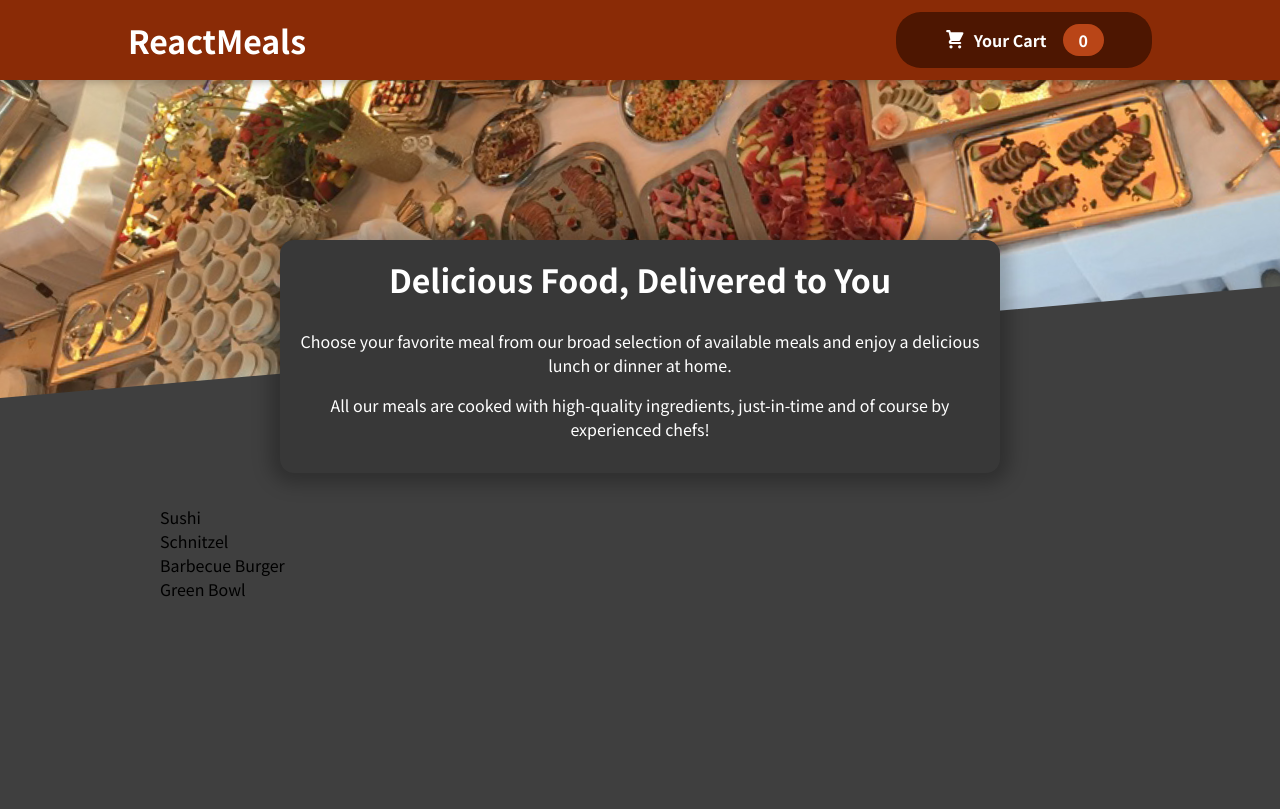
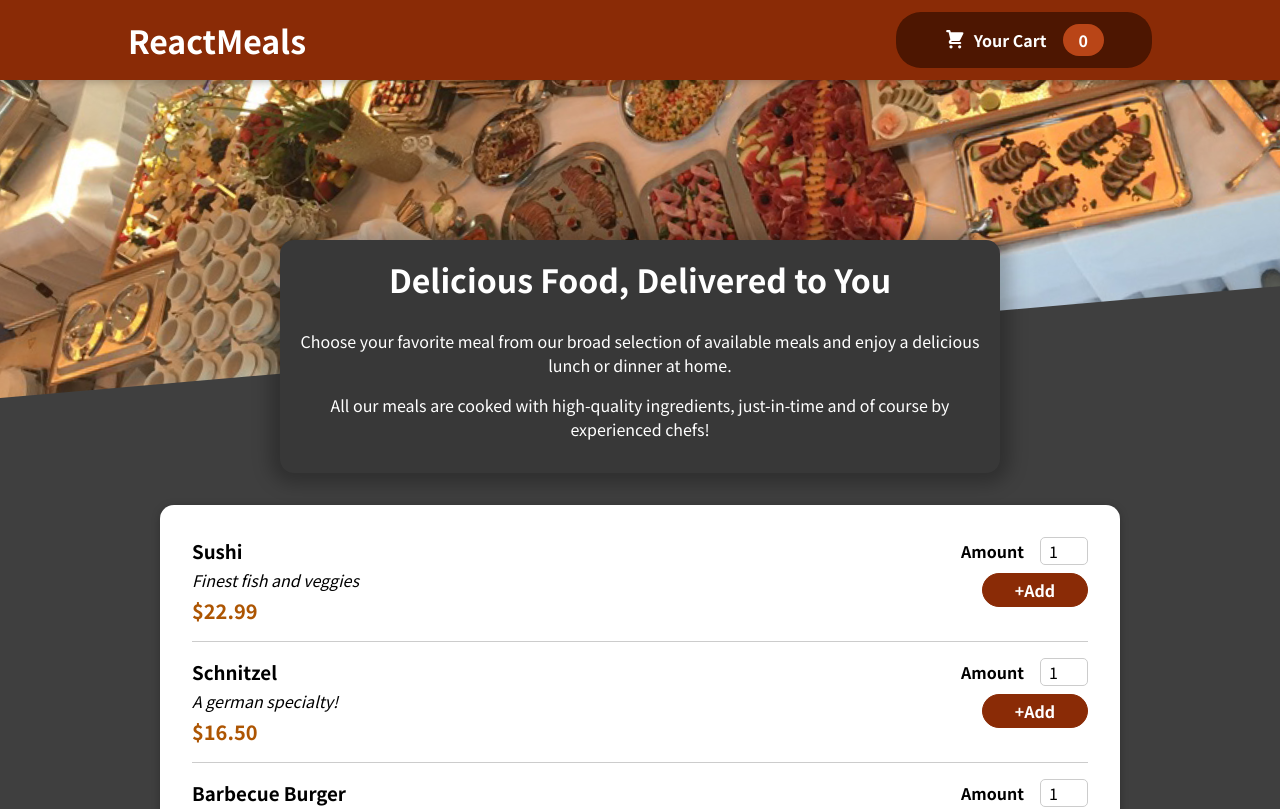
Before and after one commit to Ayaz-Rzayev/food-order-app, a React (Create React App) app: page / in a window 1280 px wide. Shown: the top 809 px of the page. Built offline with nearby package versions, Linux system fonts and the light colour scheme.

Commit message:
Card, MealItem, Input, MealItemForm components added

```diff
--- a/src/components/Meals/AvailableMeals.js
+++ b/src/components/Meals/AvailableMeals.js
@@ -1,5 +1,7 @@
 import React from "react";
 import styles from "./AvailableMeals.module.css";
+import Card from "../UI/Card";
+import MealItem from "./MealItem/MealItem";
 
 const DUMMY_MEALS = [
   {
@@ -30,12 +32,21 @@
 
 const AvailableMeals = () => {
   const mealList = DUMMY_MEALS.map((meal) => {
-    return <li>{meal.name}</li>;
+    return (
+      <MealItem
+        key={meal.id}
+        name={meal.name}
+        description={meal.description}
+        price={meal.price}
+      />
+    );
   });
 
   return (
     <section className={styles.meals}>
-      <ul>{mealList}</ul>
+      <Card>
+        <ul>{mealList}</ul>
+      </Card>
     </section>
   );
 };
--- /dev/null
+++ b/src/components/Meals/MealItem/MealItem.js
@@ -0,0 +1,21 @@
+import React from "react";
+import styles from "./MealItem.module.css";
+import MealItemForm from "./MealItemForm";
+
+const MealItem = (props) => {
+  const price = `$${props.price.toFixed(2)}`
+  return (
+    <li className={styles.meal}>
+      <div>
+        <h3>{props.name}</h3>
+        <div className={styles.description}>{props.description}</div>
+        <div className={styles.price}>{price}</div>
+      </div>
+      <div>
+        <MealItemForm/>
+      </div>
+    </li>
+  );
+};
+
+export default MealItem;
--- /dev/null
+++ b/src/components/Meals/MealItem/MealItem.module.css
@@ -0,0 +1,22 @@
+.meal {
+  display: flex;
+  justify-content: space-between;
+  margin: 1rem;
+  padding-bottom: 1rem;
+  border-bottom: 1px solid #ccc;
+}
+
+.meal h3 {
+  margin: 0 0 0.25rem 0;
+}
+
+.description {
+  font-style: italic;
+}
+
+.price {
+  margin-top: 0.25rem;
+  font-weight: bold;
+  color: #ad5502;
+  font-size: 1.25rem;
+}
--- /dev/null
+++ b/src/components/Meals/MealItem/MealItemForm.js
@@ -0,0 +1,23 @@
+import React from "react"
+import styles from "./MealItemForm.module.css"
+import Input from "../../UI/Input"
+
+const MealItemForm = () => {
+  return (
+    <form className={styles.form}>
+      <Input
+        label = "Amount"
+        input = {{
+          id: 'amount',
+          type: 'number',
+          min: '1',
+          step: '1',
+          defaultValue: '1'
+        }}
+      />
+      <button>+Add</button>
+    </form>
+  )
+}
+
+export default MealItemForm
--- /dev/null
+++ b/src/components/Meals/MealItem/MealItemForm.module.css
@@ -0,0 +1,20 @@
+.form {
+  text-align: right;
+}
+
+.form button {
+  font: inherit;
+  cursor: pointer;
+  background-color: #8a2b06;
+  border: 1px solid #8a2b06;
+  color: white;
+  padding: 0.25rem 2rem;
+  border-radius: 20px;
+  font-weight: bold;
+}
+
+.form button:hover,
+.form button:active {
+  background-color: #641e03;
+  border-color: #641e03;
+}
--- /dev/null
+++ b/src/components/UI/Card.js
@@ -0,0 +1,8 @@
+import React from "react"
+import styles from "./Card.module.css"
+
+const Card = (props) => {
+  return <div className={styles.card}>{props.children}</div>
+}
+
+export default Card
--- /dev/null
+++ b/src/components/UI/Card.module.css
@@ -0,0 +1,6 @@
+.card {
+  padding: 1rem;
+  box-shadow: 0 2px 8px rgba(0, 0, 0, 0.25);
+  border-radius: 14px;
+  background-color: white;
+}
--- /dev/null
+++ b/src/components/UI/Input.js
@@ -0,0 +1,13 @@
+import React from "react"
+import styles from "./Input.module.css"
+
+const Input =(props)=> {
+  return (
+    <div className={styles.input}>
+      <label htmlFor={props.input.id}>{props.label}</label>
+      <input {...props.input}/>
+    </div>
+  )
+}
+
+export default Input
--- /dev/null
+++ b/src/components/UI/Input.module.css
@@ -0,0 +1,18 @@
+.input {
+  display: flex;
+  align-items: center;
+  margin-bottom: 0.5rem;
+}
+
+.input label {
+  font-weight: bold;
+  margin-right: 1rem;
+}
+
+.input input {
+  width: 3rem;
+  border-radius: 5px;
+  border: 1px solid #ccc;
+  font: inherit;
+  padding-left: 0.5rem;
+}
```
Also changed, not shown: 1 other file (tests, documents, lock files or other folders).
